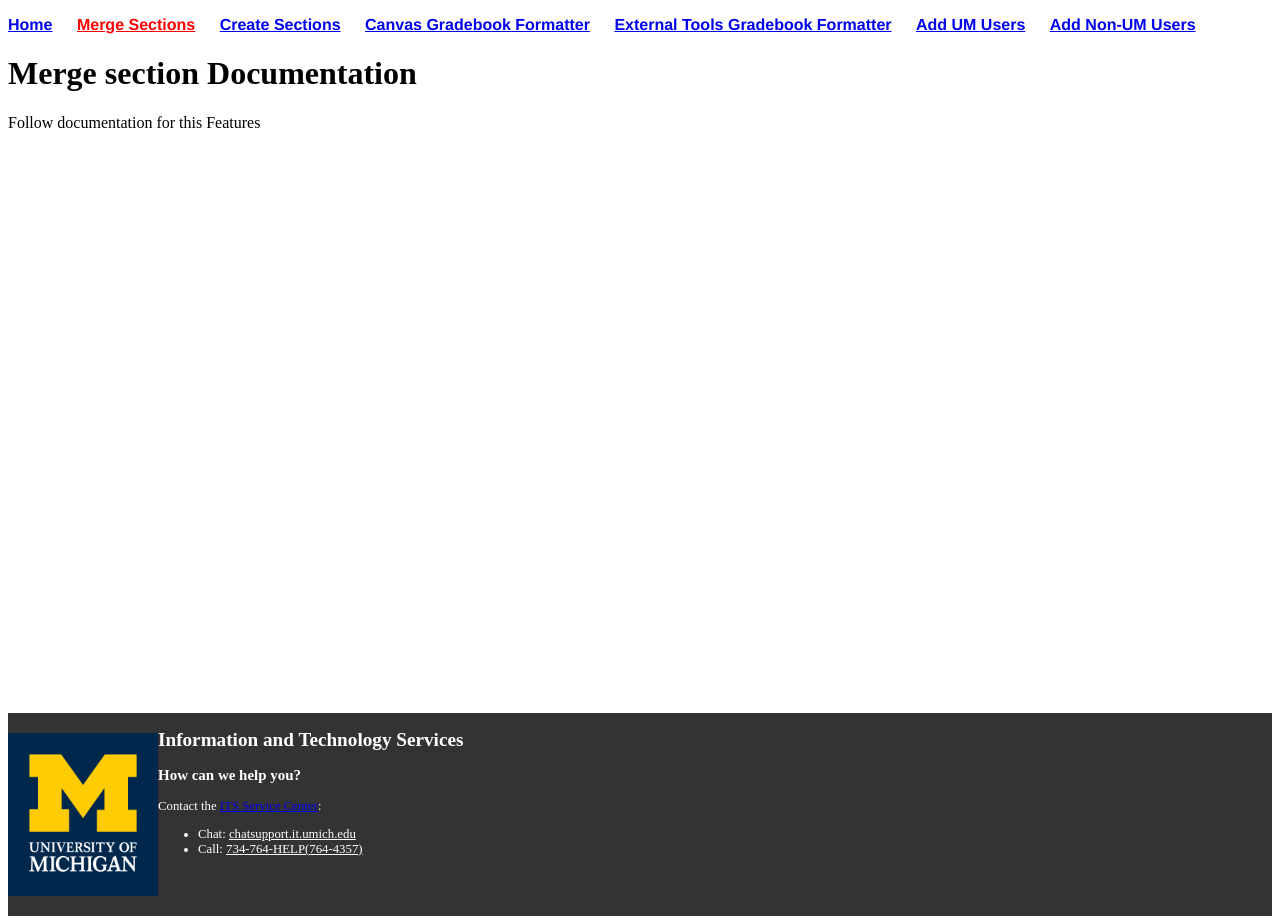
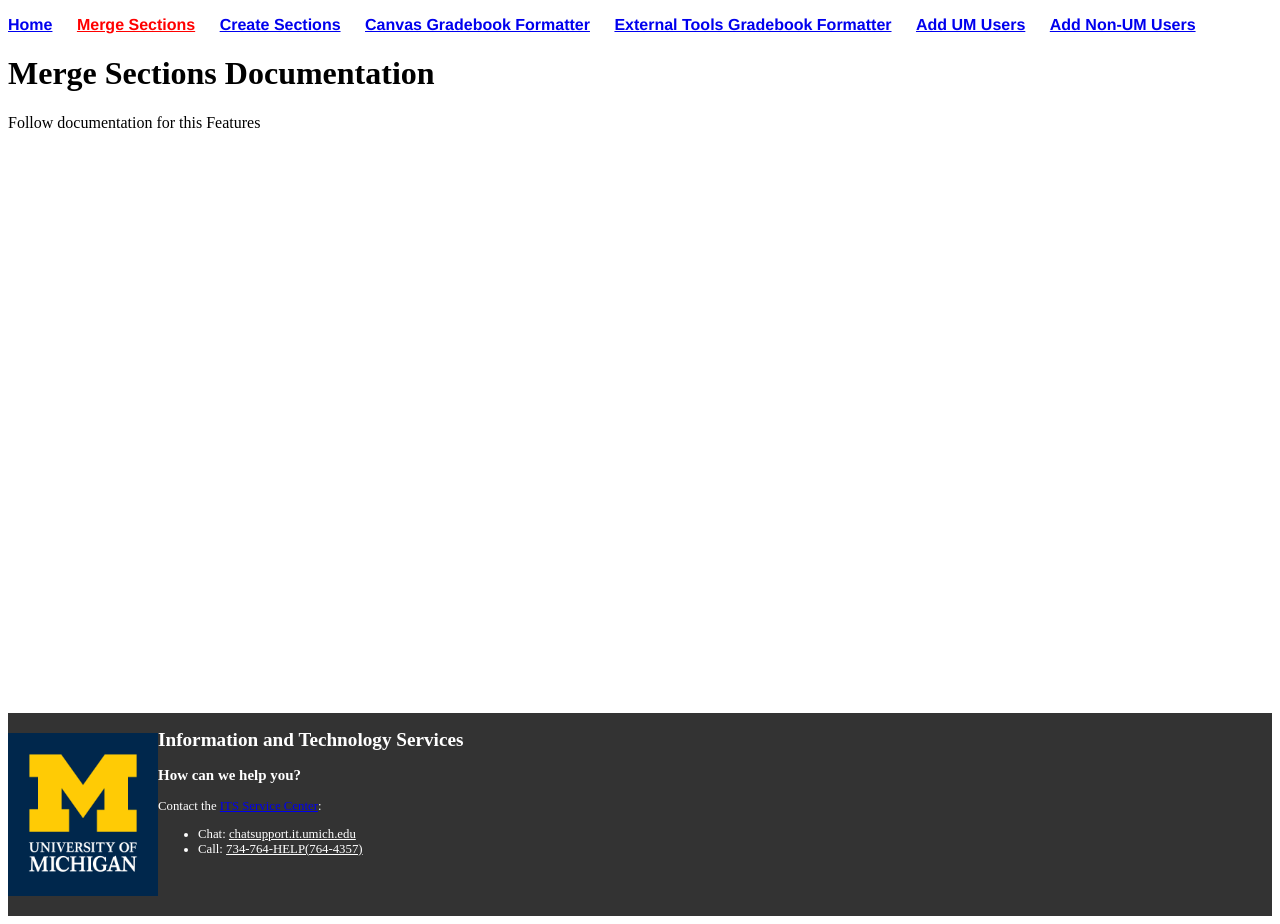
Before and after one commit to tl-its-umich-edu/canvas-course-manager-next, a Jekyll site: the page built from docs/merge-sections.html, in a window 1280 px wide. Built offline with Jekyll 4.4.1, drawn with Linux system fonts in a browser that asks for light colours.

Commit message:
Update docs/merge-sections.html
Co-authored-by: Sam Sciolla <35741256+ssciolla@users.noreply.github.com>

```diff
--- a/docs/merge-sections.html
+++ b/docs/merge-sections.html
@@ -1,9 +1,9 @@
 ---
 layout: default
-title: Merge section
+title: Merge Sections
 ---
 
    <div id="content-wrap">
-    <h1>Merge section Documentation</h1>
+    <h1>Merge Sections Documentation</h1>
 	<p>Follow documentation for this Features</p>
    </div>
```
